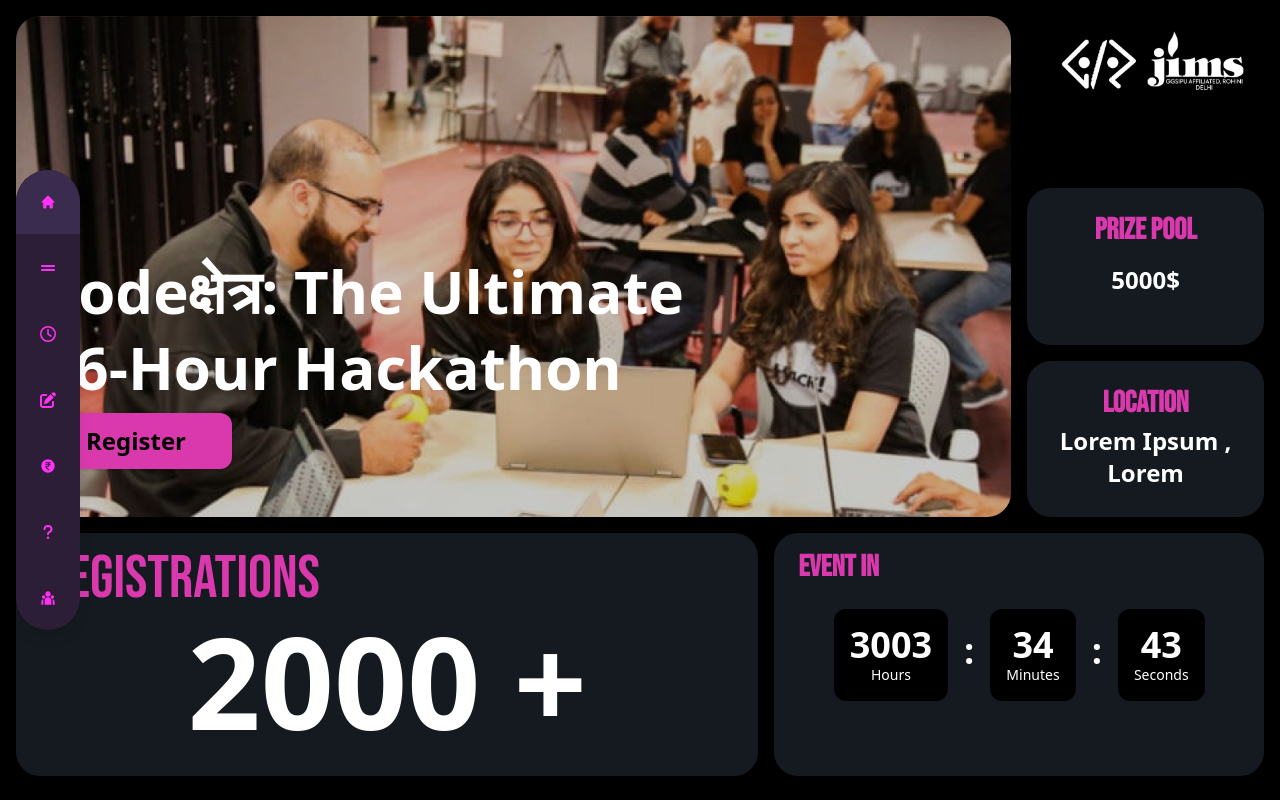
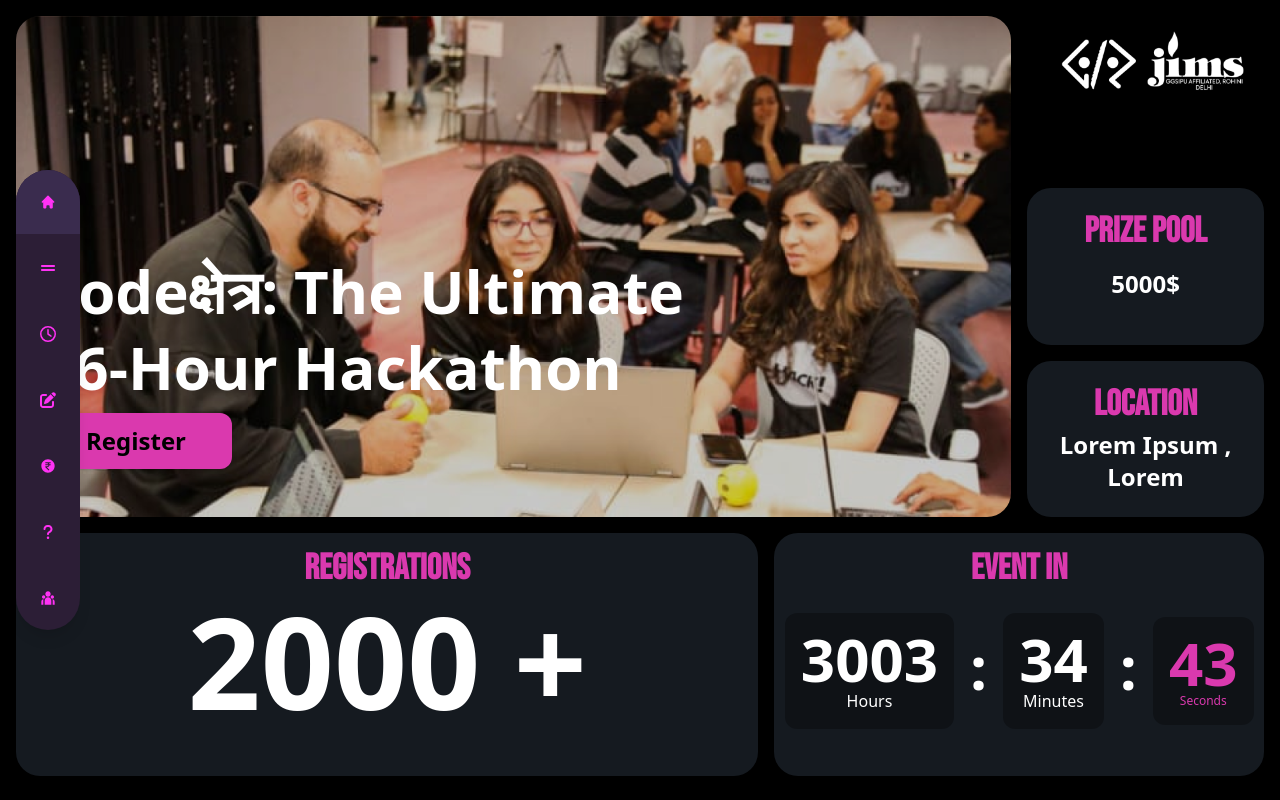
Before and after one commit to THEGAMECHANGER416/CodeKshetra2.0, a React (Vite) app: page / in a window 1280 px wide. Shown: the top 800 px of the page. Built offline with nearby package versions, Linux system fonts and the light colour scheme.

Commit message:
minute changes

```diff
--- a/src/components/custom/Home.tsx
+++ b/src/components/custom/Home.tsx
@@ -91,7 +91,7 @@ const Home = () => {
               <img src="/assets/logo.png" alt="" className="h-24 w-auto" />
             </div>
             <div className="col-span-1 row-span-2 rounded-3xl bg-secondary p-6">
-              <div className="font-bold text-pink 0 text-2xl sm:text-3xl font-bebas">
+              <div className="font-bold text-pink 0 text-3xl sm:text-4xl font-bebas">
                 PRIZE POOL
               </div>
               <div className="font-bold mt-4 text-white text-3xl sm:text-2xl">
@@ -99,7 +99,7 @@ const Home = () => {
               </div>
             </div>
             <div className="col-span-1 row-span-2 rounded-3xl bg-secondary p-6">
-              <div className="font-bold text-pink mt-0 text-2xl sm:text-3xl font-bebas">
+              <div className="font-bold text-pink mt-0 text-3xl sm:text-4xl font-bebas">
                 LOCATION
               </div>
               <div className="font-bold mt-1 text-white text-xl sm:text-2xl">
@@ -108,7 +108,7 @@ const Home = () => {
             </div>
 
             <div className="col-span-2 md:col-span-3 row-span-3 rounded-3xl bg-secondary ">
-              <div className="text-pink mt-4 pl-7 text-4xl sm:text-5xl lg:text-6xl text-start font-bebas">
+              <div className="text-pink mt-4 text-center text-3xl sm:text-4xl font-bold font-bebas">
                 REGISTRATIONS
               </div>
               <div className="font-bold text-6xl my-2 sm:text-8xl lg:text-9xl text-white">
@@ -117,36 +117,36 @@ const Home = () => {
             </div>
 
             <div className="col-span-2 md:col-span-2 row-span-3 rounded-3xl bg-secondary">
-              <div className="font-bold text-start pl-6 text-pink mt-4 text-2xl sm:text-3xl font-bebas">
+              <div className="font-bold text-center text-pink mt-4 text-3xl sm:text-4xl font-bebas">
                 EVENT IN
               </div>
 
-              <div className="flex space-x-2 sm:space-x-4 items-center text-white justify-center my-5 sm:mt-6">
-                <div className="text-center bg-background p-2 sm:p-4 rounded-xl">
-                  <p className="lg:text-4xl md:text-3xl sm:text-2xl text-4xl font-bold ">
+              <div className="flex space-x-2 sm:space-x-4 items-center text-white justify-center my-5 sm:mt-6 px-8">
+                <div className="text-center bg-background/30 p-2 sm:p-4 rounded-xl">
+                  <p className="lg:text-6xl md:text-3xl sm:text-2xl text-4xl font-bold ">
                     {String(timeLeft.hours).padStart(2, "0")}
                   </p>
-                  <p className="text-xs sm:text-sm">Hours</p>
+                  <p className="text-xs sm:text-base">Hours</p>
                 </div>
-                <div className="lg:text-4xl md:text-3xl sm:text-2xl text-4xl font-bold mb-2">
+                <div className="lg:text-6xl md:text-3xl sm:text-2xl text-4xl font-bold mb-2">
                   :
                 </div>
 
-                <div className="text-center bg-background p-2 sm:p-4 rounded-xl">
-                  <p className="lg:text-4xl md:text-3xl sm:text-2xl text-4xl font-bold">
+                <div className="text-center bg-background/30 p-2 sm:p-4 rounded-xl">
+                  <p className="lg:text-6xl md:text-3xl sm:text-2xl text-4xl font-bold">
                     {String(timeLeft.minutes).padStart(2, "0")}
                   </p>
-                  <p className="text-xs sm:text-sm">Minutes</p>
+                  <p className="text-xs sm:text-base">Minutes</p>
                 </div>
-                <div className="lg:text-4xl md:text-3xl sm:text-2xl text-4xl font-bold mb-2">
+                <div className="lg:text-6xl md:text-3xl sm:text-2xl text-4xl font-bold mb-2">
                   :
                 </div>
 
-                <div className="text-center bg-background p-2 sm:p-4 rounded-xl">
-                  <p className="lg:text-4xl md:text-3xl sm:text-2xl text-4xl font-bold">
+                <div className="text-center bg-background/30 p-2 sm:p-4 rounded-xl">
+                  <p className="lg:text-6xl md:text-3xl text-pink sm:text-2xl text-4xl font-bold">
                     {String(timeLeft.seconds).padStart(2, "0")}
                   </p>
-                  <p className="text-xs sm:text-sm">Seconds</p>
+                  <p className="text-xs text-pink sm:text-bases">Seconds</p>
                 </div>
               </div>
             </div>
```
